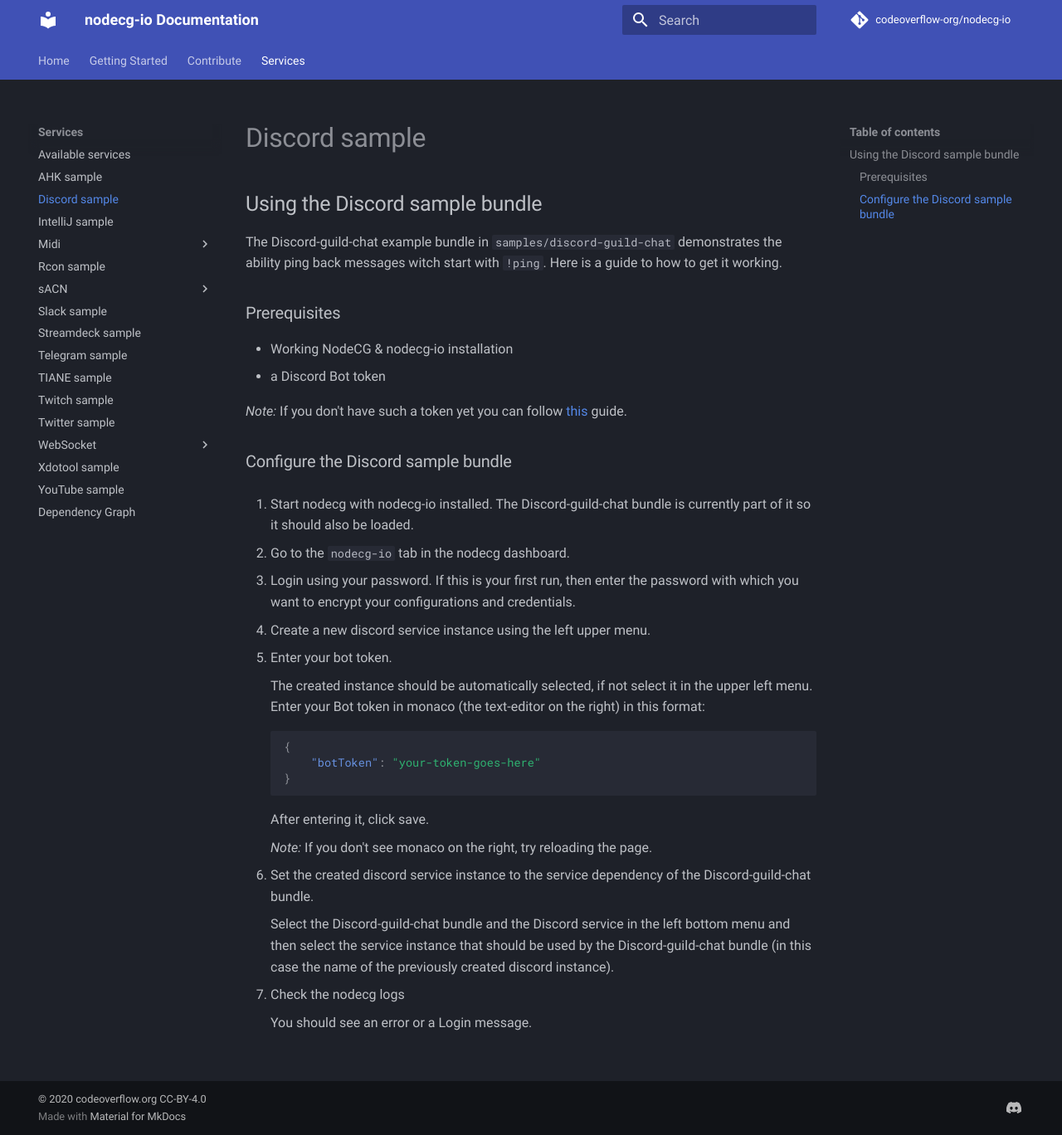
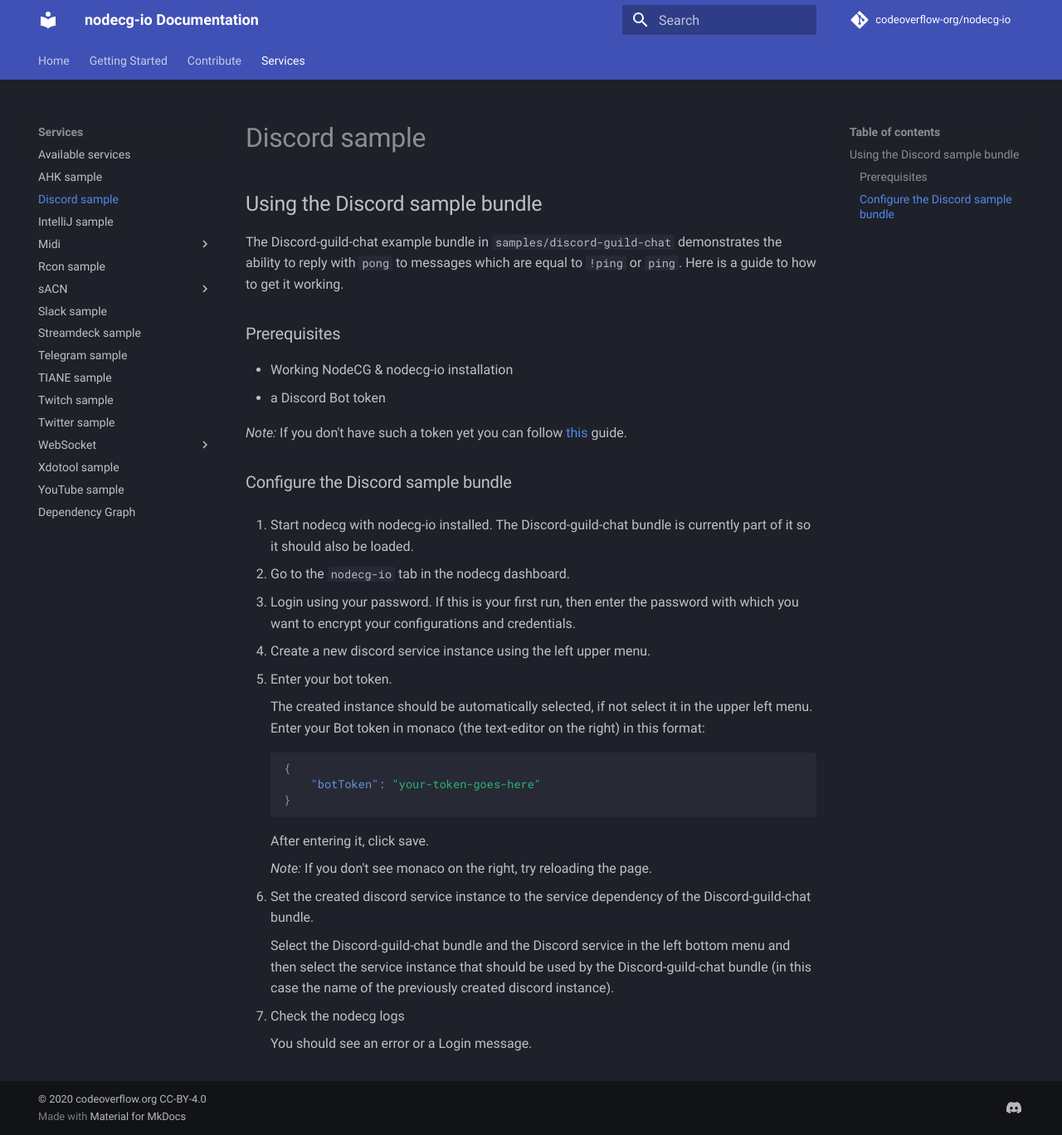
Before and after one commit to codeoverflow-org/nodecg-io-docs, an MkDocs documentation site: the page built from docs/samples/discord.md, in a window 1280 px wide and 1368 px high. Shown: the whole window at 83% size. Built offline with MkDocs 1.6.1 and Material for MkDocs 9.7.7, drawn with Linux system fonts in a browser that asks for light colours; comment, search, counter and statistics services are not loaded.

Commit message:
Fix discord sample description
The discord sample description was incorrect because the sample listens on the exact `ping` or `!ping` message and only replies with `pong` and doesn't ping back anything that is followed by the `!ping` message.

```diff
--- a/docs/samples/discord.md
+++ b/docs/samples/discord.md
@@ -1,6 +1,6 @@
 ## Using the Discord sample bundle
 
-The Discord-guild-chat example bundle in `samples/discord-guild-chat` demonstrates the ability ping back messages witch start with `!ping`. Here is a guide to how to get it working.
+The Discord-guild-chat example bundle in `samples/discord-guild-chat` demonstrates the ability to reply with `pong` to messages which are equal to `!ping` or `ping`. Here is a guide to how to get it working.
 
 ### Prerequisites
 
```
